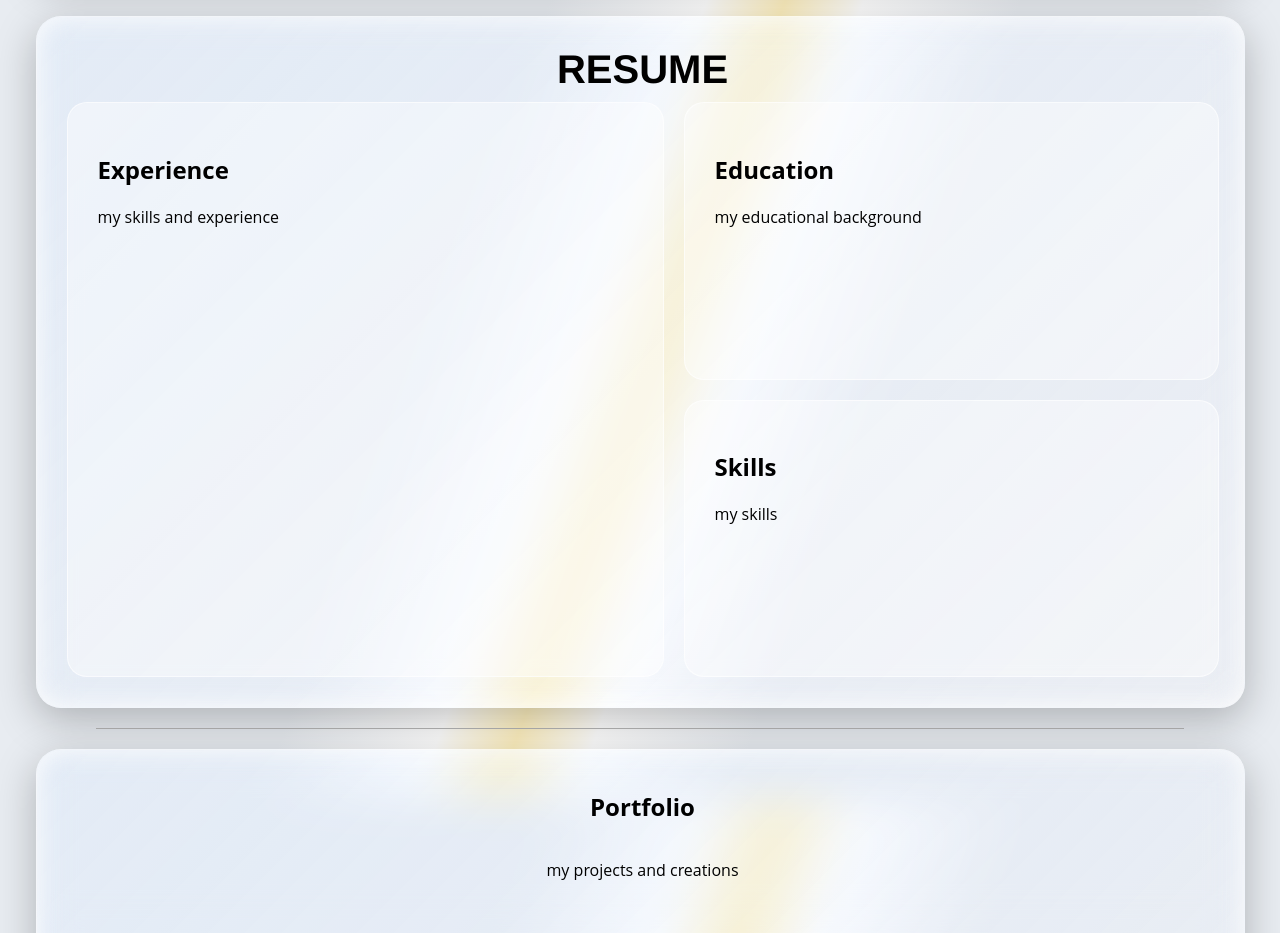
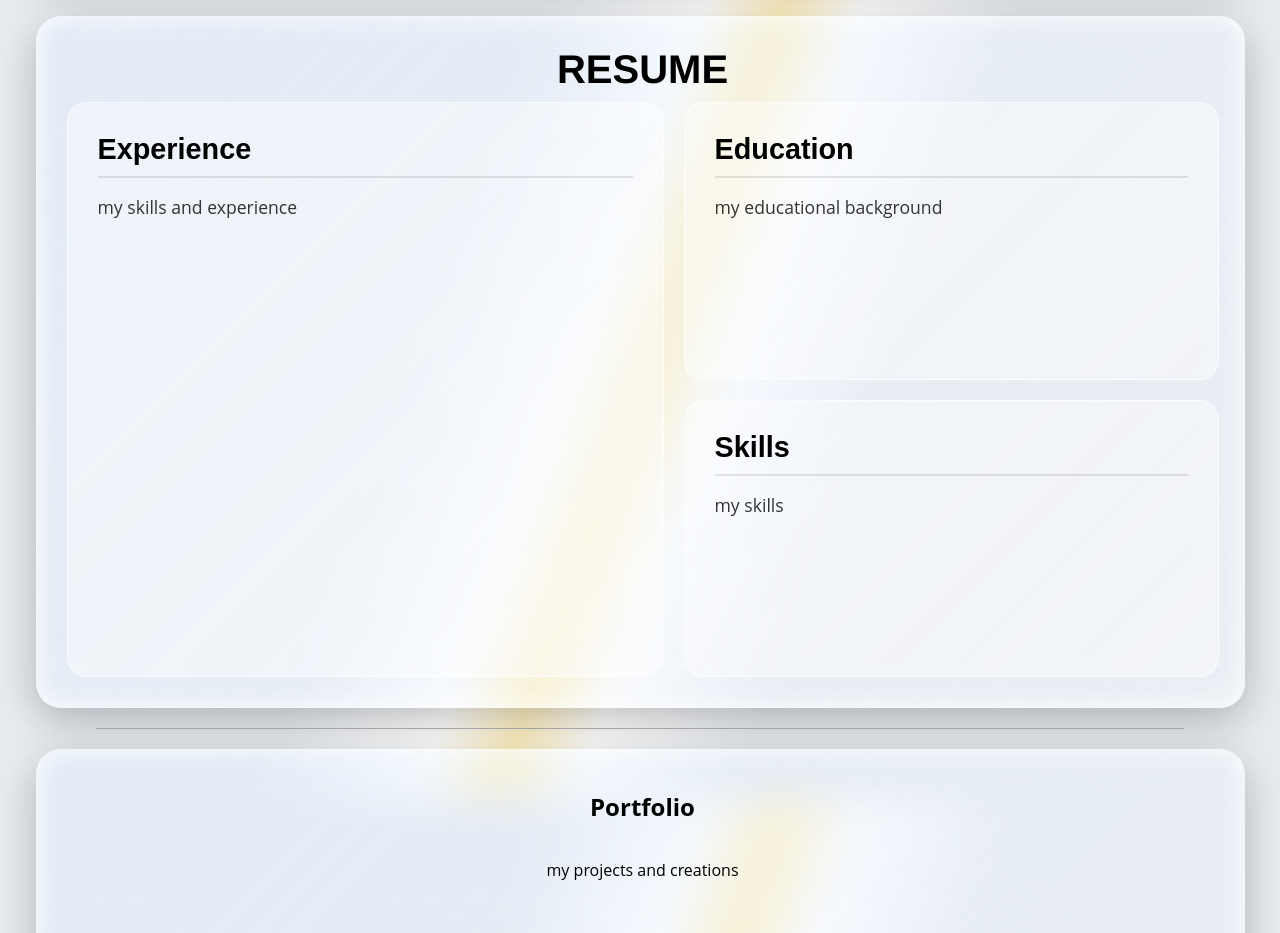
Before and after one commit to BaBaBunny/personal-website, a React (Vite) app in the folder personal-website/: page / in a window 1280 px wide. Shown: the part 1600-2533 px from the top of the page. Built offline with nearby package versions, Linux system fonts and the light colour scheme.

Commit message:
text resume

```diff
--- a/personal-website/src/index.css
+++ b/personal-website/src/index.css
@@ -265,3 +265,21 @@ body::before {
 
   overflow-y: auto;
 }
+
+.resume-grid h2 {
+  font-family: "montserrat", sans-serif;
+  margin-top: 0;
+  font-size: 1.8rem;
+  color: #000;
+  border-bottom: 2px solid rgba(0,0,0,0.1); /* Subtle divider line */
+  padding-bottom: 10px;
+  margin-bottom: 15px;
+}
+
+.resume-grid p {
+  font-family: "open sans", sans-serif;
+  font-size: 1.1rem;
+  line-height: 1.6;
+  color: #333;
+  margin: 5px 0;
+}
```
